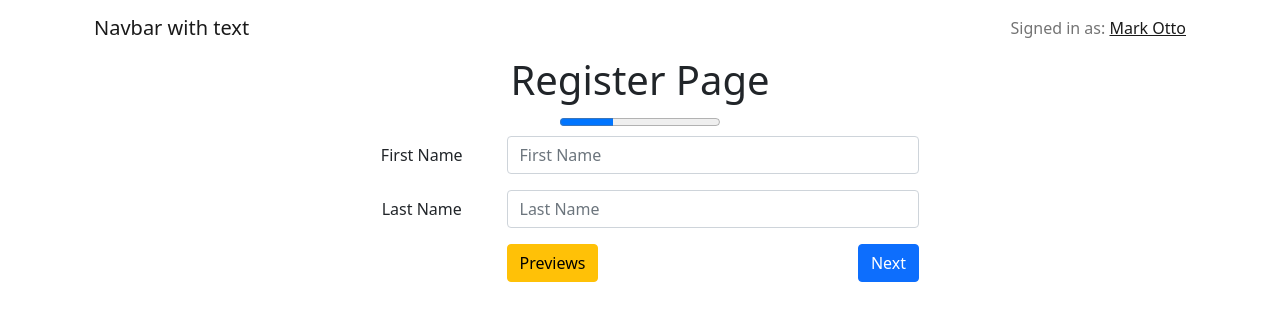
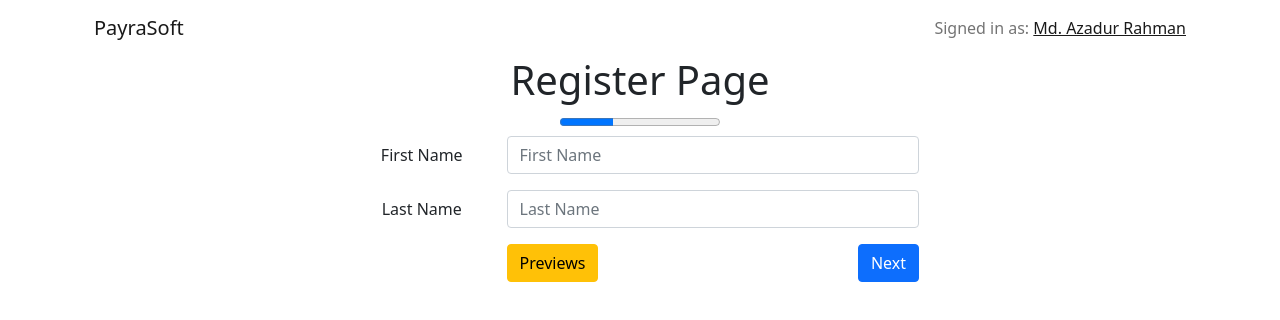
Before and after one commit to iazadur/payrasoft, a React (Create React App) app: page / in a window 1280 px wide. Shown: the top 320 px of the page. Built offline with nearby package versions, Linux system fonts and the light colour scheme.

Commit message:
complete

```diff
--- a/src/components/Shared/Navigation.jsx
+++ b/src/components/Shared/Navigation.jsx
@@ -6,11 +6,11 @@ const Navigation = () => {
         <>
             <Navbar>
                 <Container>
-                    <Navbar.Brand href="/">Navbar with text</Navbar.Brand>
+                    <Navbar.Brand href="/">PayraSoft</Navbar.Brand>
                     <Navbar.Toggle />
                     <Navbar.Collapse className="justify-content-end">
                         <Navbar.Text>
-                            Signed in as: <a href="#login">Mark Otto</a>
+                            Signed in as: <a href="#login">Md. Azadur Rahman</a>
                         </Navbar.Text>
                     </Navbar.Collapse>
                 </Container>
```
